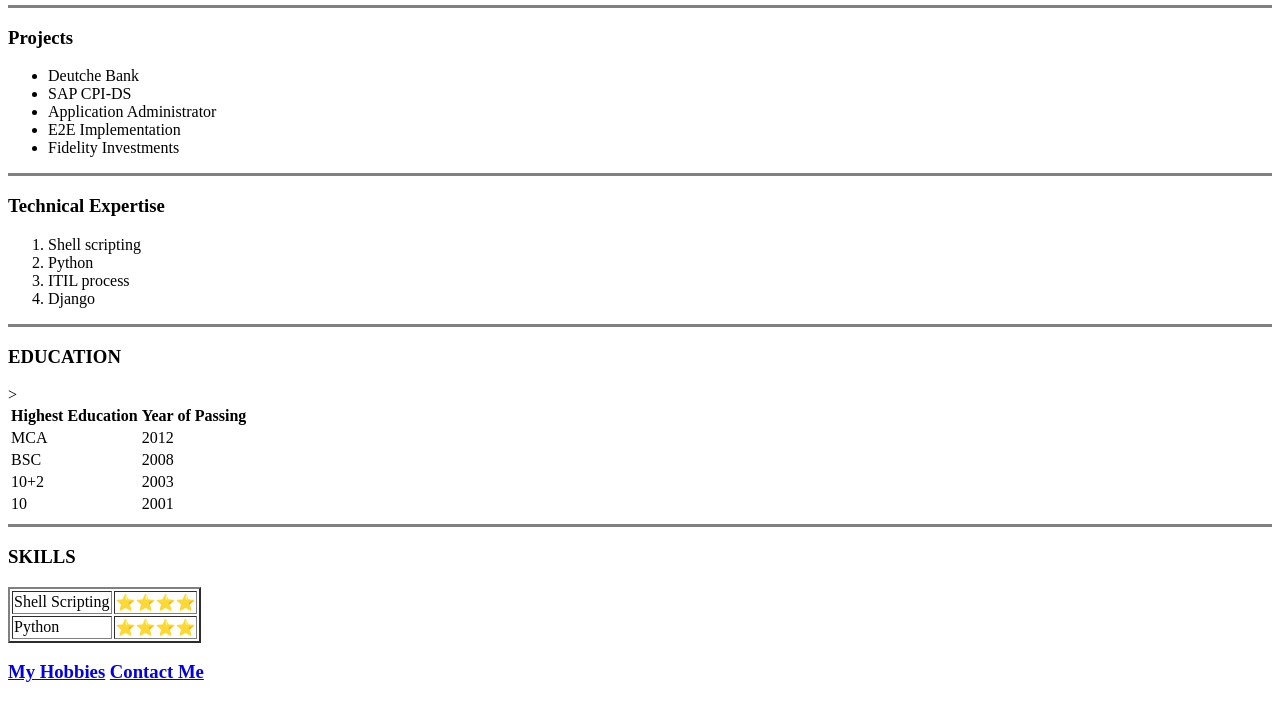
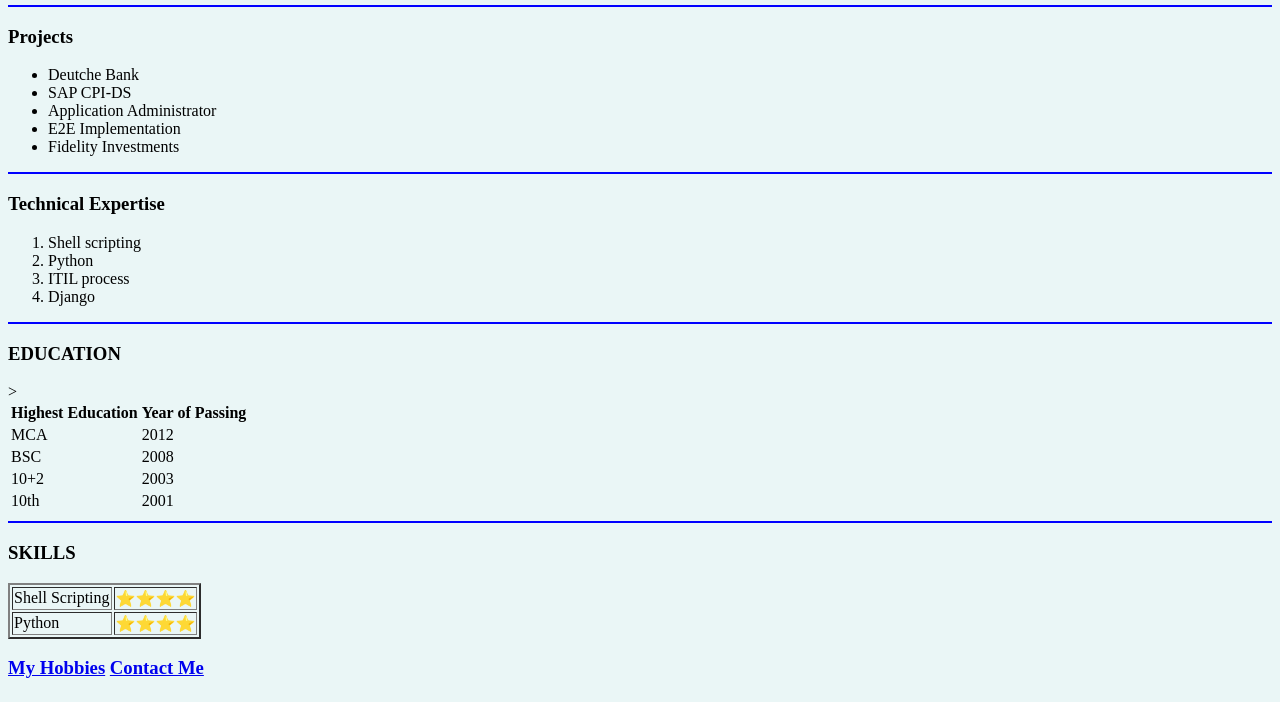
Before and after one commit to HCLit/CV, a plain HTML site: page index.html in a window 1280 px wide. Shown: the part 377-1079 px from the top of the page. Drawn offline with Linux system fonts and the light colour scheme.

Commit message:
updated css styles

```diff
--- a/index.html
+++ b/index.html
@@ -4,6 +4,19 @@
 <head>
   <meta charset="utf-8">
   <title>TRIDIB SITE</title>
+  <style>
+
+body{
+  background-color: #EAF6F6;
+}
+
+hr{
+background-color: blue;
+border-style: none;
+height: 2px;
+width: 100%;
+}
+  </style>
 </head>
 
 <body>
@@ -46,7 +59,8 @@
     <li>ITIL process</li>
     <li>Django</li>
 </ol>
-  <hr size="3"noshade />
+  <hr size="3"noshade/>
+
 <h3>EDUCATION</h3>
 <table>
       <thead>
@@ -70,7 +84,7 @@
               </tr>
 
             <tr>
-              <td>10</td>
+              <td>10th</td>
               <td>2001</td>
               </tr>
         </tbody>
```
